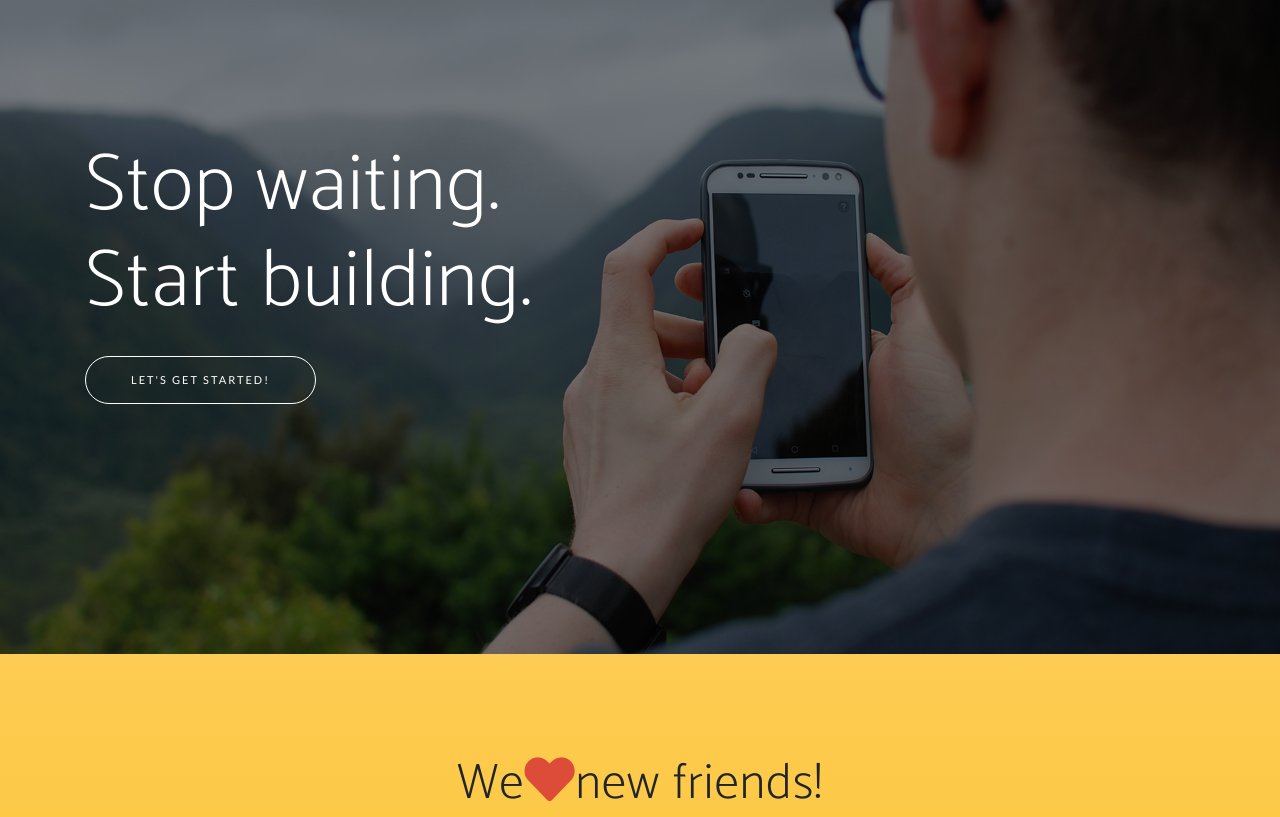
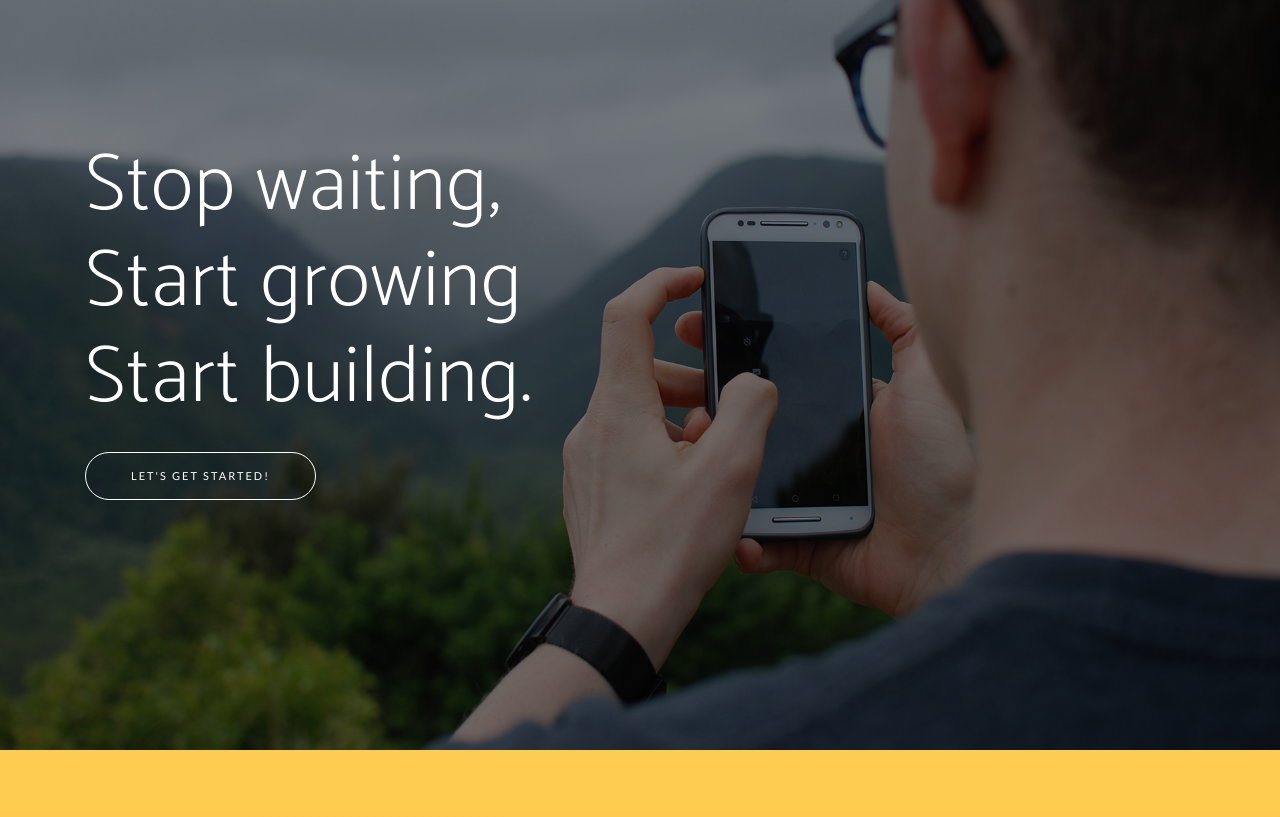
Before and after one commit to stackbit-projects/finfo-d482b, a Gatsby site: page / in a window 1280 px wide. Shown: the part 2487-3304 px from the top of the page. Built offline with nearby package versions, Linux system fonts and the light colour scheme; Gatsby itself is replaced by a stand-in of ours; a web font is replaced by a local one.

Commit message:
index.js: updated Header 1 in Header

```diff
--- a/src/pages/index.js
+++ b/src/pages/index.js
@@ -143,7 +143,7 @@ const IndexPage = () => (
       <div className="cta-content">
         <div className="container">
           <h2>
-            Stop waiting.
+            Stop waiting, Start growing
             <br />
             Start building.
           </h2>
```
